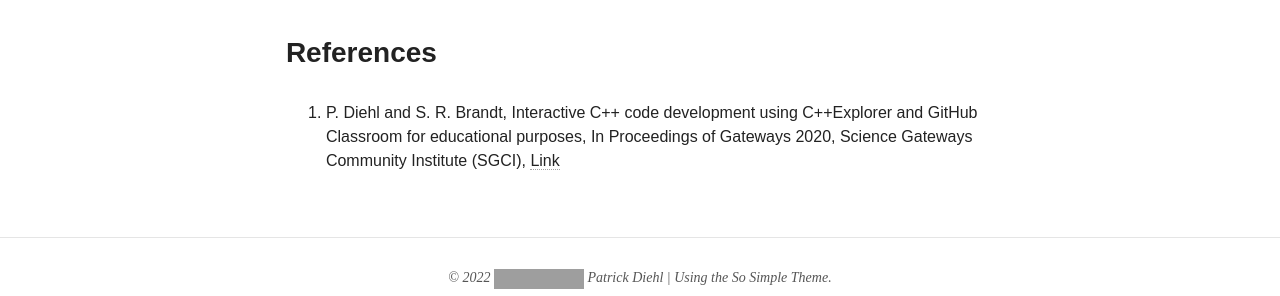
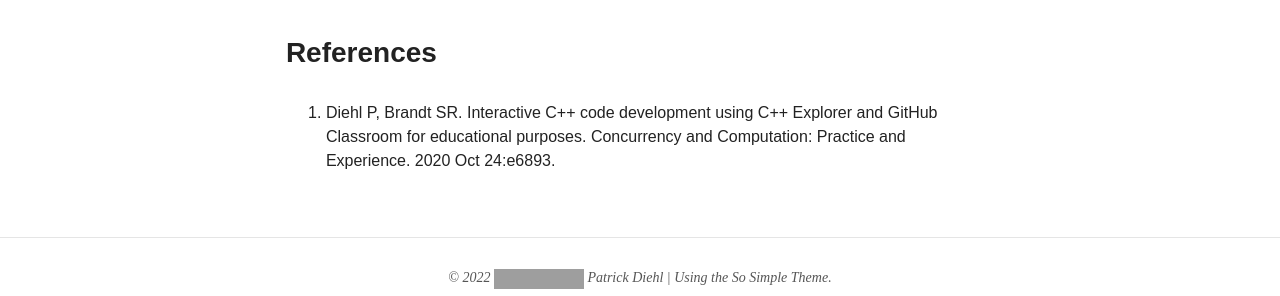
Before and after one commit to diehlpk/diehlpk.github.io, a Jekyll site: the page built from courses/index.md, in a window 1280 px wide. Shown: the part 1473-1769 px from the top of the page. Built offline with Jekyll 4.4.1, drawn with Linux system fonts in a browser that asks for light colours; nearby versions of some CDN libraries; some web fonts are replaced; grey boxes are pictures that could not be loaded.

Commit message:
Update CV

```diff
--- a/courses/index.md
+++ b/courses/index.md
@@ -41,4 +41,4 @@ This course will focus on the parallel implementation of computational mathemati
 
 ### References
 
-1. P. Diehl and S. R. Brandt, Interactive C++ code development using C++Explorer and GitHub Classroom for educational purposes, In Proceedings of Gateways 2020, Science Gateways Community Institute (SGCI), [Link](https://osf.io/qbtj3/)
+1. Diehl P, Brandt SR. Interactive C++ code development using C++ Explorer and GitHub Classroom for educational purposes. Concurrency and Computation: Practice and Experience. 2020 Oct 24:e6893.
```
